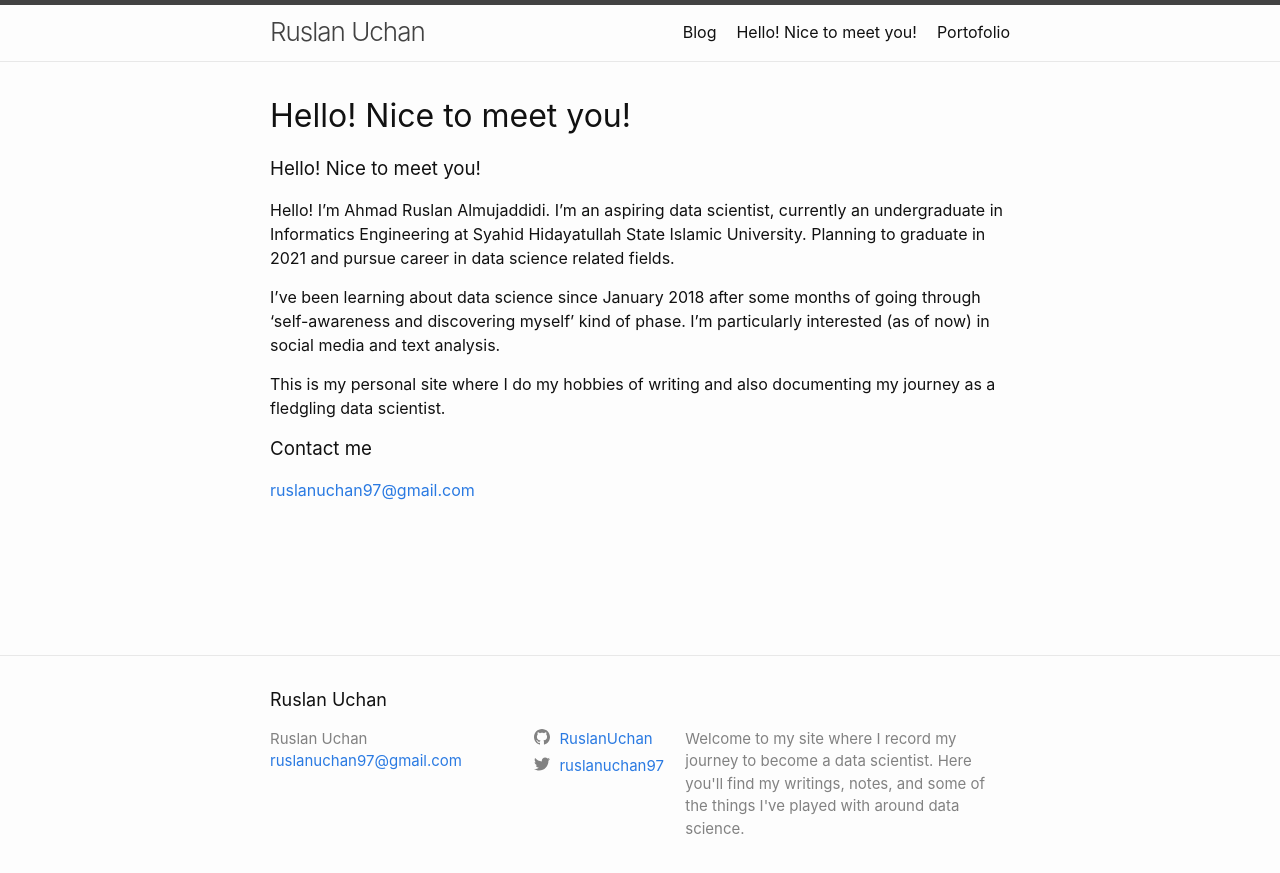
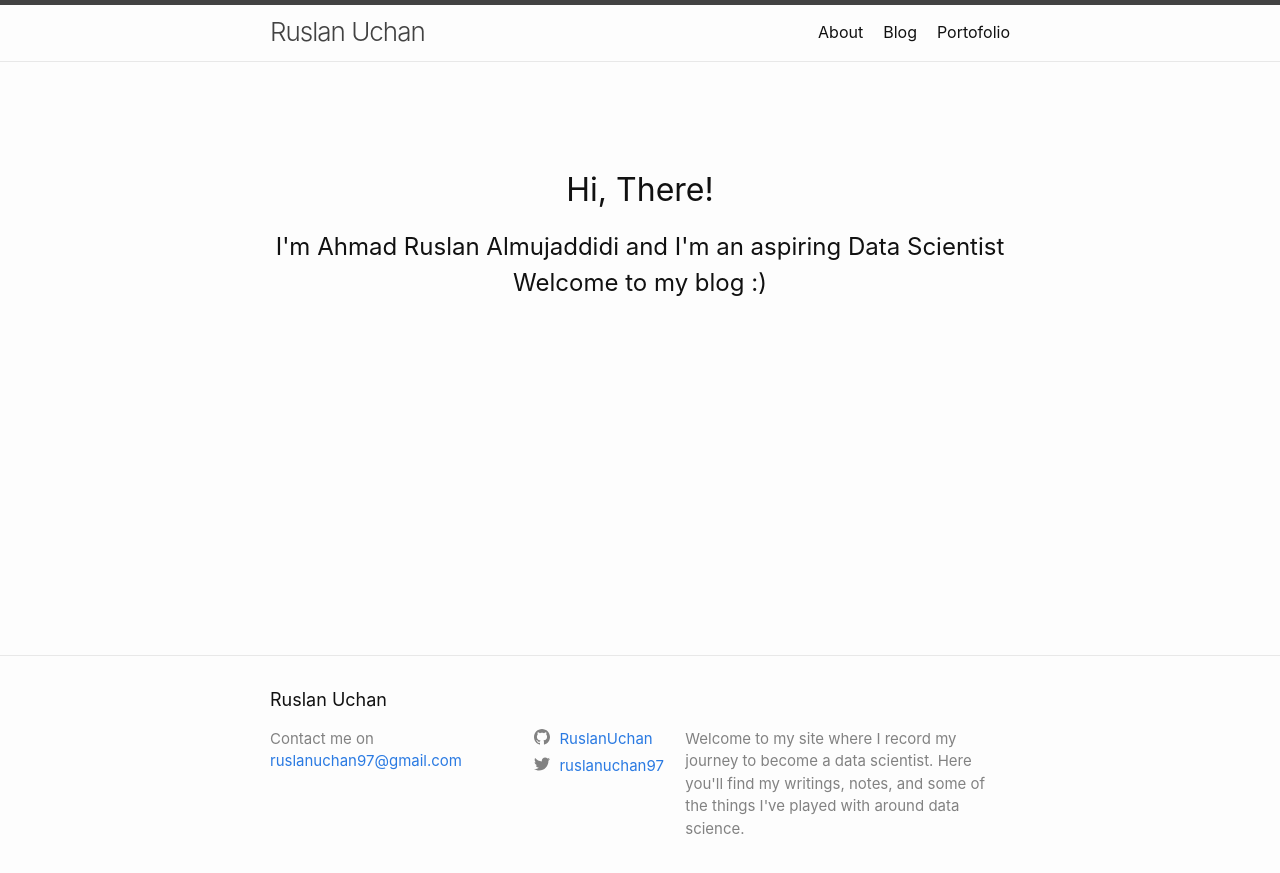
Before and after one commit to RuslanUchan/RuslanUchan.github.io, a Jekyll site: the page built from index.html, in a window 1280 px wide. Shown: the top 873 px of the page. Built offline with Jekyll 4.4.1, drawn with Linux system fonts in a browser that asks for light colours; our own code applies the rules of GitHub Pages for plain Markdown files.

Commit message:
Final commit. index.md -> index.html, edit sass file, adding portofolio, about, etc.

```diff
--- a/_config.yml
+++ b/_config.yml
@@ -69,8 +69,9 @@
 
 # --- Customize Navigation Links ---
 header_pages:
+  - blog.md
+  - portofolio.md
   - about.md
-  - portofolio.md
 
 # --- Enabling Comments (Via Disqus) . See docs for more ---
 #disqus:
--- a/_includes/footer.html
+++ b/_includes/footer.html
@@ -9,11 +9,14 @@
       <div class="footer-col footer-col-1">
         <ul class="contact-list">
           <li class="p-name">
+            Contact me on
+            <!--
             {%- if site.author -%}
               {{ site.author | escape }}
             {%- else -%}
               {{ site.title | escape }}
             {%- endif -%}
+            -->
             </li>
             {%- if site.email -%}
             <li><a class="u-email" href="mailto:{{ site.email }}">{{ site.email }}</a></li>
--- a/_layouts/blog.html
+++ b/_layouts/blog.html
@@ -2,7 +2,10 @@
 layout: default
 ---
 {%- if site.posts.size > 0 -%}
-    <h2 class="post-list-heading">{{ page.list_title | default: "My Writings" }}</h2>
+    <header class="post-header">
+        <h1 class="post-title">{{ page.list_title | default: "My Writings" }}</h1>
+    </header>
+
     <ul class="post-list">
     {%- for post in site.posts -%}
         <li>
--- a/_layouts/home.html
+++ /dev/null
@@ -1,13 +0,0 @@
----
-layout: default
----
-
-<div class="home">
-  {%- if page.title -%}
-    <h1 class="page-heading">{{ page.title }}</h1>
-  {%- endif -%}
-
-
-  {{ content }}
-
-</div>
--- a/_sass/minima/_layout.scss
+++ b/_sass/minima/_layout.scss
@@ -218,9 +218,11 @@
 }
 
 .post-title {
-  @include relative-font-size(2.625);
+  @include relative-font-size(2.25);
   letter-spacing: -1px;
   line-height: 1;
+  text-decoration: underline;
+  text-decoration-color: darkturquoise;
 
   @include media-query($on-laptop) {
     @include relative-font-size(2.25);
@@ -254,3 +256,16 @@
     }
   }
 }
+
+/*
+// scss for index.html
+.myimg {
+  float: left;
+  margin: 0 auto;
+}
+*/
+.mini-wrapper{
+  margin: 0 auto;
+  padding-top: 10%;
+  text-align: center;
+}
--- a/index.md
+++ b/about.md
@@ -1,8 +1,7 @@
 ---
-# Feel free to add content and custom Front Matter to this file.
-# To modify the layout, see https://jekyllrb.com/docs/themes/#overriding-theme-defaults
-
-layout: home
+layout: page
+title: About
+permalink: /about/
 ---
 
 ### Hello! Nice to meet you!
--- /dev/null
+++ b/index.html
@@ -0,0 +1,12 @@
+---
+layout: default
+---
+
+<div class="home">
+  <!--<img class="myimg" src="{{ site.baseurl }}/assets/00 me3.png" alt="My Pic" style="width: 225px;"/>-->
+  <div class="mini-wrapper">
+    <h1>Hi, There!</h1>
+    <h2>I'm Ahmad Ruslan Almujaddidi and I'm an aspiring Data Scientist<br>Welcome to my blog :)</h2>
+  </div>
+
+</div>
```
Also changed, not shown: other parts of about.md (+1 -3 lines), portofolio.md (+3 -0 lines), assets/my image.png (deleted).
